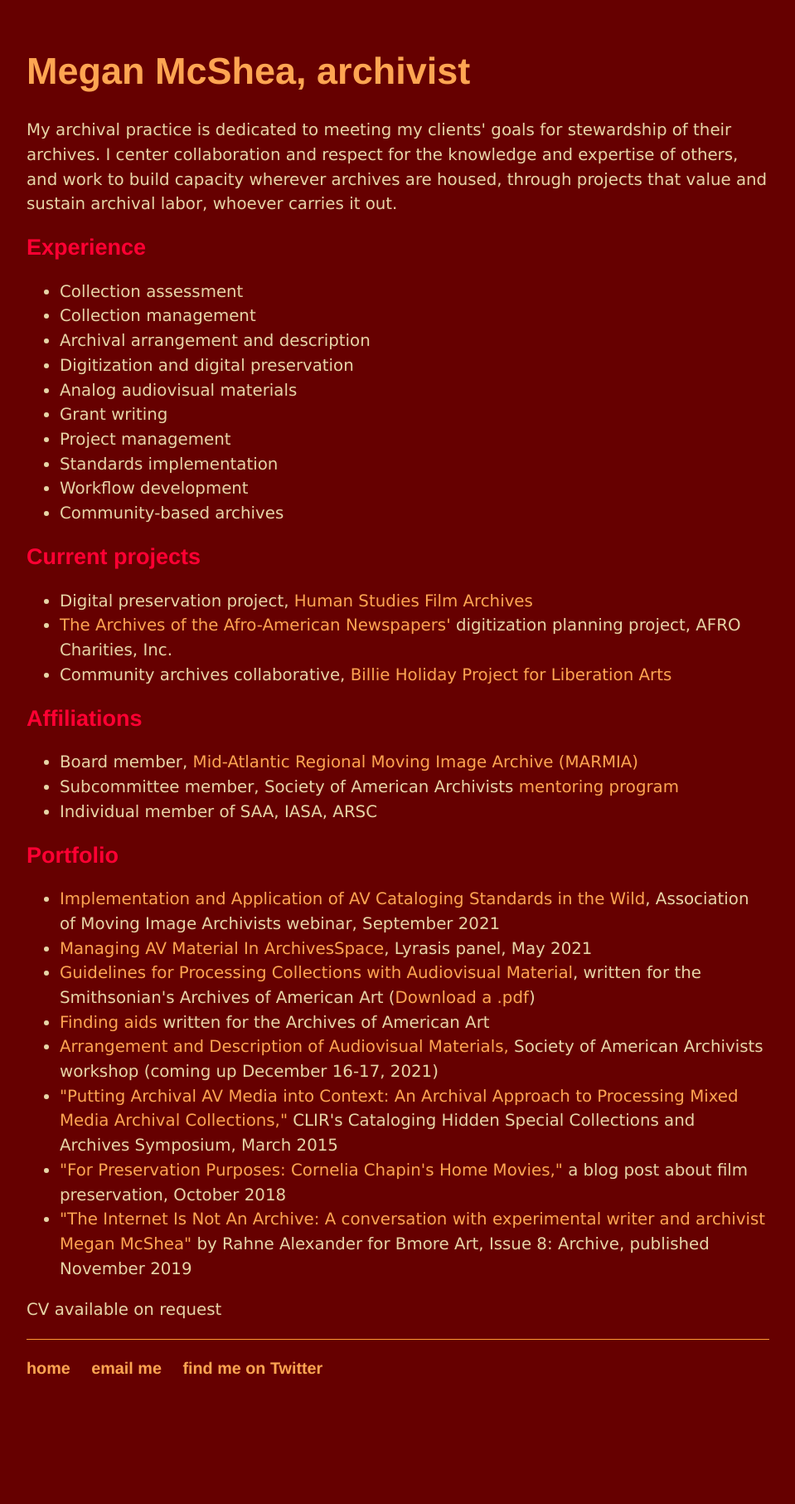
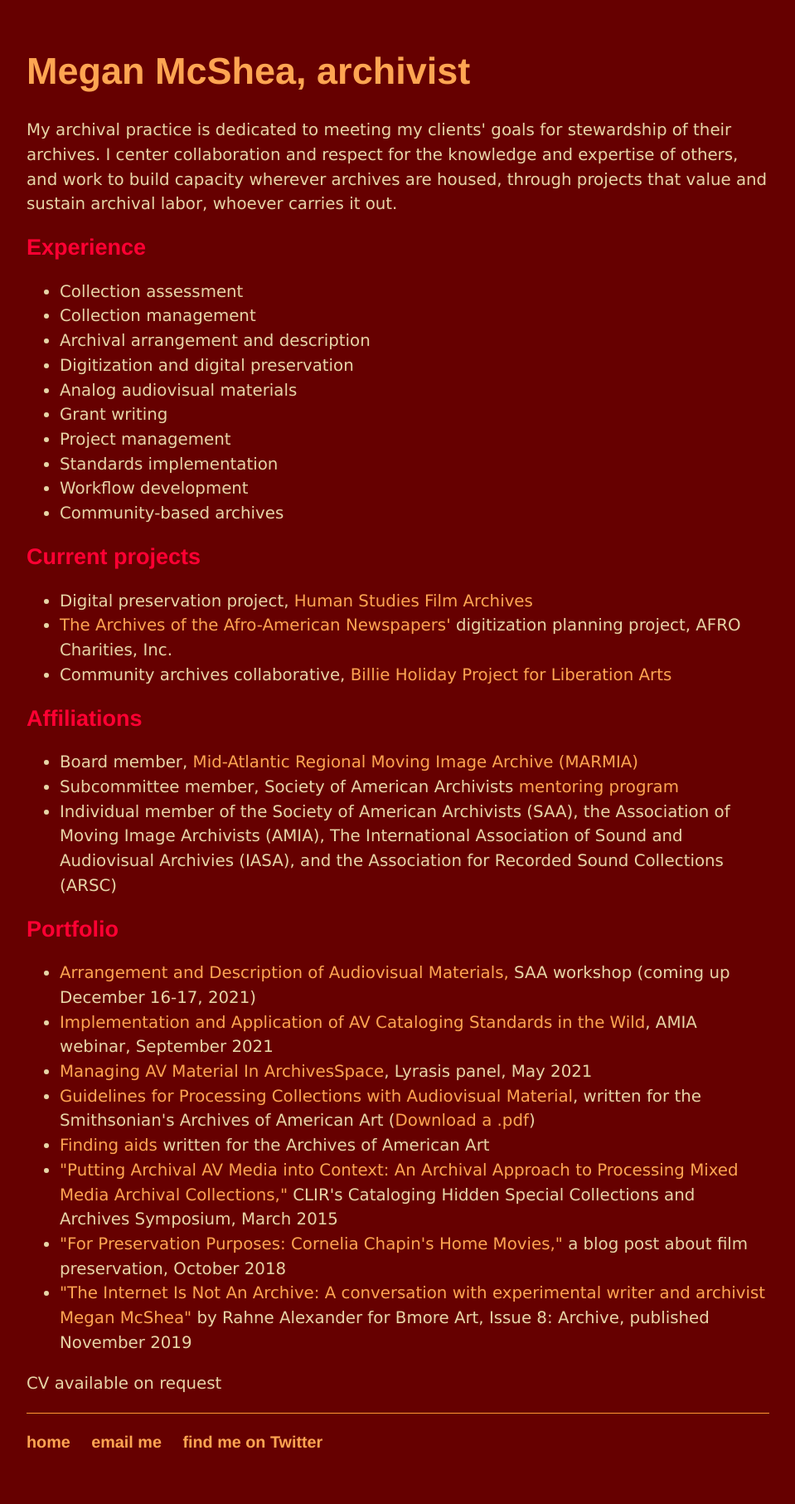
Before and after one commit to megan-mcshea/megan-mcshea.github.io, a Jekyll site: the page built from archivist.html, in a window 1280 px wide. Shown: the whole page at 83% size, without its empty margins (160-1119 px from the left). Built offline with Jekyll 4.4.1, drawn with Linux system fonts in a browser that asks for light colours; before the commit the page ends 1724 px from its top, so only the background shows below that.

Commit message:
Update archivist.html

```diff
--- a/archivist.html
+++ b/archivist.html
@@ -26,16 +26,16 @@ title: Megan McShea, archivist
 	<h2>Affiliations</h2>
 	<ul><li>Board member, <a href="https://marmia.org/" target="_blank">Mid-Atlantic Regional Moving Image Archive (MARMIA)</a></li>
 	<li>Subcommittee member, Society of American Archivists <a href="https://www2.archivists.org/membership/mentoring" target="_blank">mentoring program</a></li>
-	<li>Individual member of SAA, IASA, ARSC</li>
+	<li>Individual member of the Society of American Archivists (SAA), the Association of Moving Image Archivists (AMIA), The International Association of Sound and Audiovisual Archivies (IASA), and the Association for Recorded Sound Collections (ARSC)</li>
 	</ul>
 
 	<h2>Portfolio</h2>
 	<ul>
-		<li><a href="https://vimeo.com/ondemand/csitw" target="_blank">Implementation and Application of AV Cataloging Standards in the Wild</a>, Association of Moving Image Archivists webinar, September 2021</li>
+	<li><a href="https://mysaa.archivists.org/nc__event?id=a0l5a00000EHCy9AAH" target="_blank">Arrangement and Description of Audiovisual Materials,</a> SAA workshop (coming up December 16-17, 2021)</li>
+		<li><a href="https://vimeo.com/ondemand/csitw" target="_blank">Implementation and Application of AV Cataloging Standards in the Wild</a>, AMIA webinar, September 2021</li>
 		<li><a href="https://archivesspace.org/archives/6901" target="_blank">Managing AV Material In ArchivesSpace</a>, Lyrasis panel, May 2021</li>
 		<li><a href="https://www.aaa.si.edu/documentation/guidelines-for-processing-collections-with-audiovisual-material" target="_blank">Guidelines for Processing Collections with Audiovisual Material</a>, written for the Smithsonian's Archives of American Art (<a href="/AAAAVProcessingGuidelines2019.pdf" target="_blank">Download a .pdf</a>)</li>
 	<li><a href="https://sova.si.edu/search?q=%22megan+mcshea%22&f=data_source%3AArchives+of+American+Art" target="_blank">Finding aids</a> written for the Archives of American Art</li>
-	<li><a href="https://mysaa.archivists.org/nc__event?id=a0l5a00000EHCy9AAH" target="_blank">Arrangement and Description of Audiovisual Materials,</a> Society of American Archivists workshop (coming up December 16-17, 2021)</li>
 	<li><a href="https://www.clir.org/wp-content/uploads/sites/6/McShea.pdf" target="_blank">"Putting Archival AV Media into Context: An Archival Approach to Processing Mixed Media Archival Collections,"</a> CLIR's Cataloging Hidden Special Collections and Archives Symposium, March 2015</li>
 	<li><a href="https://www.aaa.si.edu/blog/2018/10/for-preservation-purposes-cornelia-chapins-home-movies" target="_blank">"For Preservation Purposes: Cornelia Chapin's Home Movies,"</a> a blog post about film preservation, October 2018</li>
 	<li><a href="https://bmoreart.com/2020/03/the-internet-is-not-an-archive.html" target="_blank">"The Internet Is Not An Archive: A conversation with experimental writer and archivist Megan McShea"</a> by Rahne Alexander for Bmore Art, Issue 8: Archive, published November 2019</li>
```
